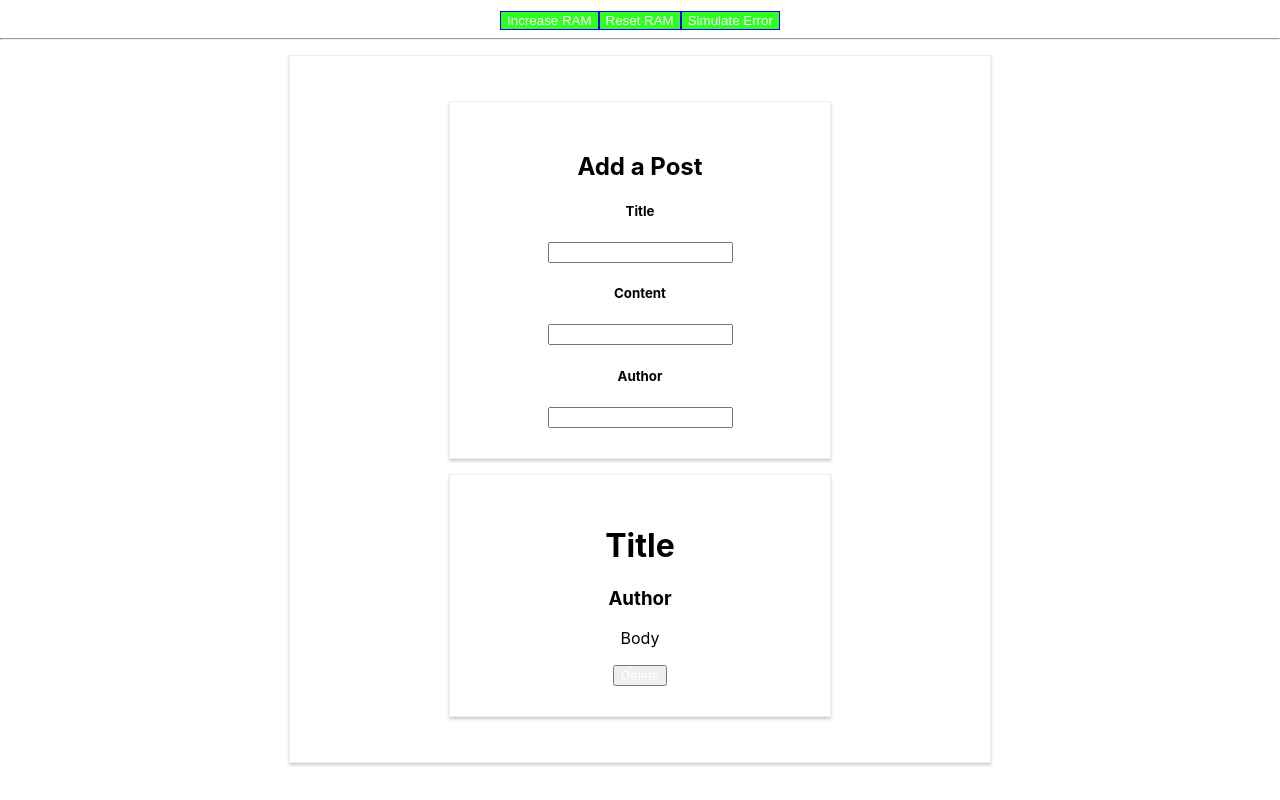
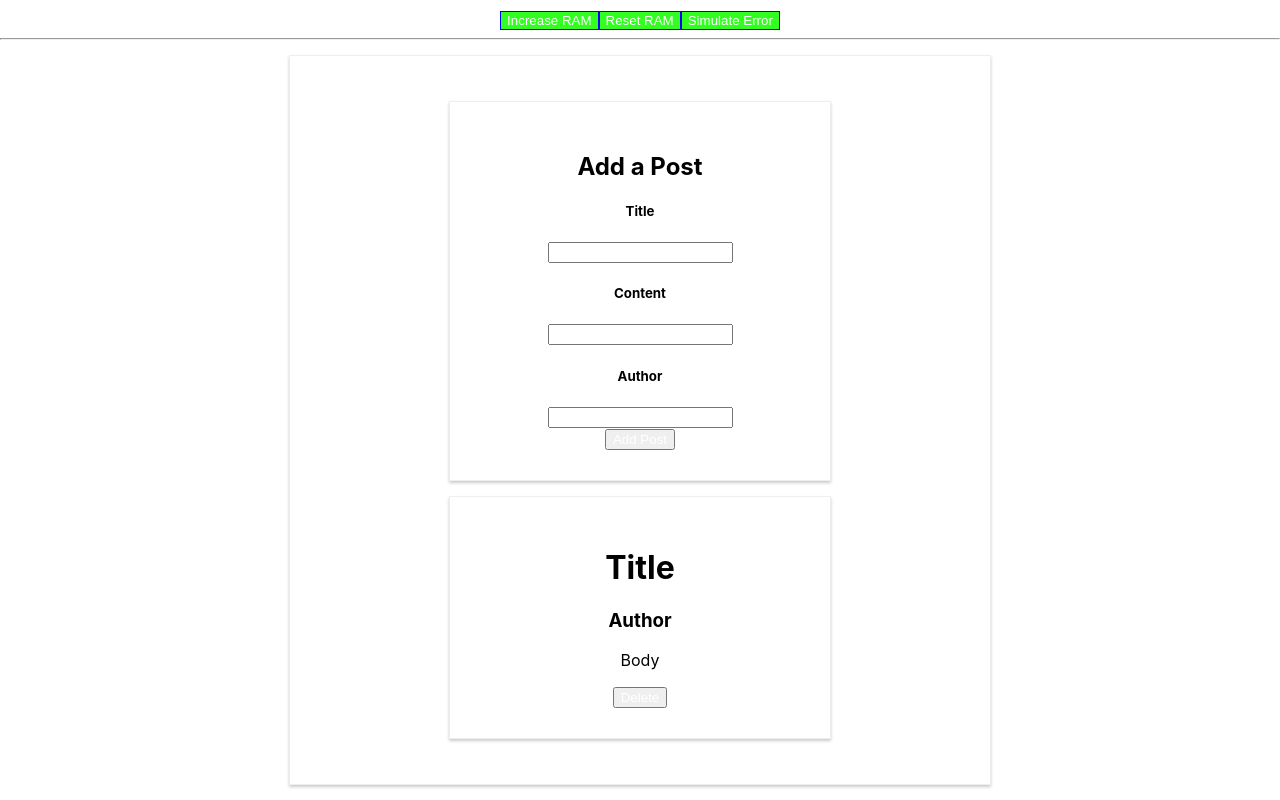
Before and after one commit to iliyanBachiyski/React-The-Complete-Guide, a React (Create React App) app: page / in a window 1280 px wide. Shown: the part 1182-1982 px from the top of the page. Before the commit the page ends 1960 px from the top, so only its background shows below. Built offline with nearby package versions, Linux system fonts and the light colour scheme.

Commit message:
Added axios for making http requests. Added Submit Post button

```diff
--- a/package.json
+++ b/package.json
@@ -3,6 +3,7 @@
   "version": "0.1.0",
   "private": true,
   "dependencies": {
+    "axios": "^0.18.0",
     "prop-types": "^15.7.2",
     "react": "^16.8.4",
     "react-dom": "^16.8.4",
--- a/src/components/Posts/AddPost/AddPost.js
+++ b/src/components/Posts/AddPost/AddPost.js
@@ -22,6 +22,13 @@ const addPost = props => (
         console.log(e.target.value);
       }}
     />
+    <button
+      onClick={() => {
+        console.log("Post Adding...");
+      }}
+    >
+      Add Post
+    </button>
   </div>
 );
 
```
Also changed, not shown: 1 other file (tests, documents, lock files or other folders).
